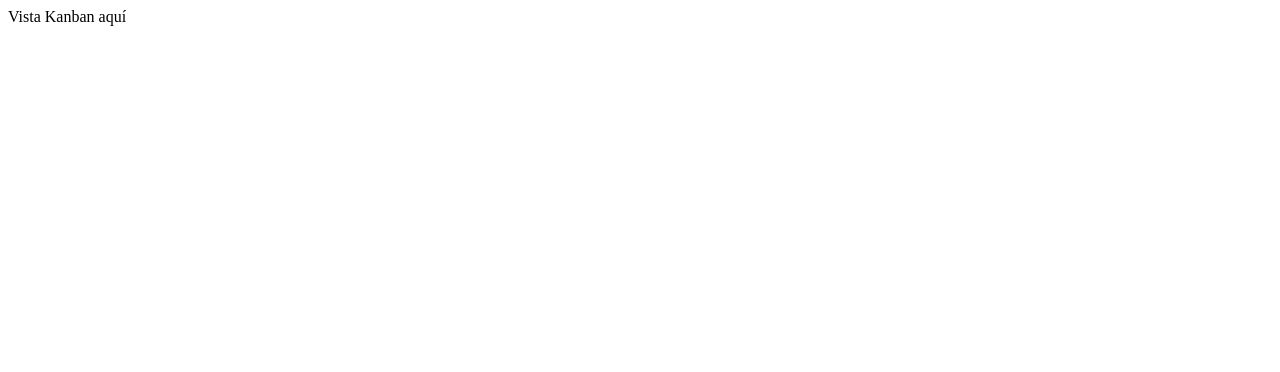
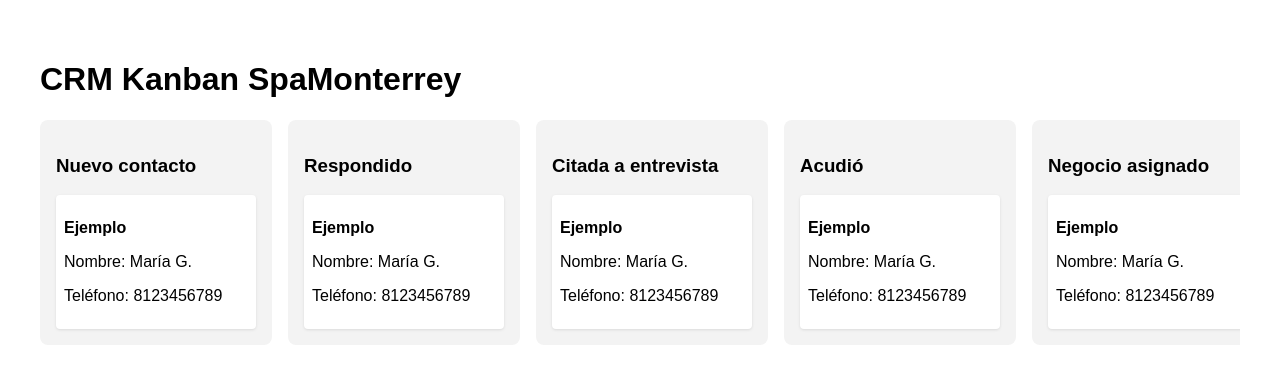
Before and after one commit to Rigohl/spa-tab, a React (Vite) app: page / in a window 1280 px wide. Shown: the top 372 px of the page. Built offline with nearby package versions, Linux system fonts and the light colour scheme; the HTML template or start-up script is replaced by a standard one.

Commit message:
Update Kanban.jsx

```diff
--- a/src/views/Kanban.jsx
+++ b/src/views/Kanban.jsx
@@ -1,5 +1,23 @@
 import React from 'react';
 
-const Kanban = () => <div>Vista Kanban aquí</div>;
+const Kanban = () => {
+  return (
+    <div style={{ padding: '2rem', fontFamily: 'sans-serif' }}>
+      <h1>CRM Kanban SpaMonterrey</h1>
+      <div style={{ display: 'flex', gap: '1rem', overflowX: 'auto' }}>
+        {['Nuevo contacto', 'Respondido', 'Citada a entrevista', 'Acudió', 'Negocio asignado', 'Dejó de contestar'].map((col) => (
+          <div key={col} style={{ minWidth: '200px', background: '#f3f3f3', padding: '1rem', borderRadius: '8px' }}>
+            <h3>{col}</h3>
+            <div style={{ marginTop: '1rem', background: '#fff', padding: '0.5rem', borderRadius: '4px', boxShadow: '0 1px 3px rgba(0,0,0,0.1)' }}>
+              <p><strong>Ejemplo</strong></p>
+              <p>Nombre: María G.</p>
+              <p>Teléfono: 8123456789</p>
+            </div>
+          </div>
+        ))}
+      </div>
+    </div>
+  );
+};
 
 export default Kanban;
```
